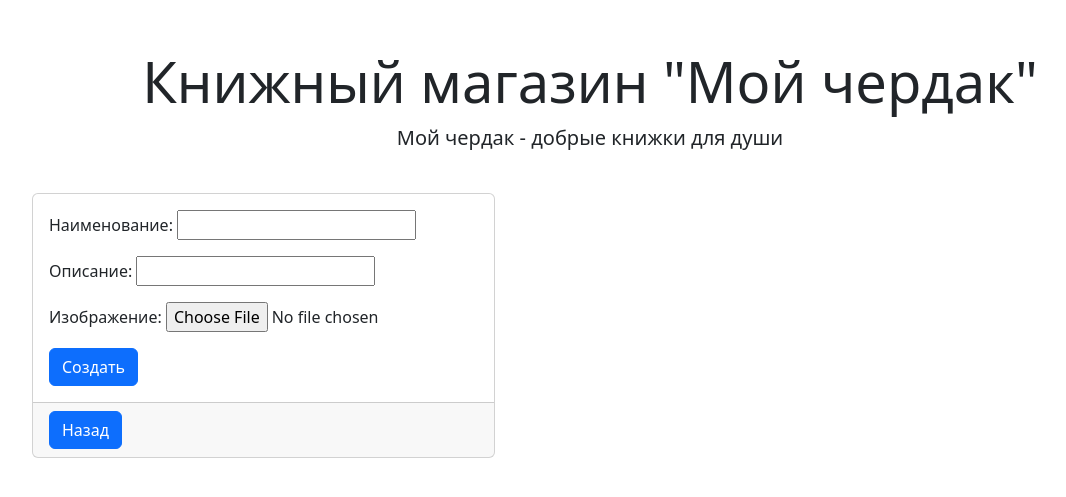
After one commit to marie-george/djangoproject, a Django app: page /blog/create in a window 1280 px wide. The commit adds this page. Shown: the top 497 px of the page, without its empty margins (50-1116 px from the left). Run offline with Django 4.2, Linux system fonts and the light colour scheme.

Commit message:
CRUD Create to model Blog

```diff
--- /dev/null
+++ b/catalog/templates/catalog/blog_form.html
@@ -0,0 +1,21 @@
+{% extends 'catalog/base.html' %}
+
+{% block content %}
+{% load catalog_tags %}
+
+<div class="col">
+  <div class="card">
+    <div class="card-body">
+      <form method="post">
+        {% csrf_token %}
+        {{ form.as_p }}
+        <input type="submit" class="btn btn-primary" value="Создать">
+      </form>
+    </div>
+    <div class="card-footer">
+      <a href="{% url 'catalog:blog_list' %}" class="btn btn-primary">Назад</a>
+    </div>
+  </div>
+</div>
+
+{% endblock %}
--- a/catalog/templates/catalog/blog_list.html
+++ b/catalog/templates/catalog/blog_list.html
@@ -3,6 +3,10 @@
 {% block content %}
 
 {% include 'catalog/includes/inc_main_menu.html' %}
+
+<div class="col-12">
+    <a href="{% url 'catalog:blog_create' %}" class="btn btn-primary m-2">Создать статью блога</a>
+</div>
 <div class="row">
     {% for object in object_list %}
     {% include 'catalog/includes/inc_blog_card.html' %}
--- a/catalog/urls.py
+++ b/catalog/urls.py
@@ -1,7 +1,8 @@
 from django.urls import path
 
 from catalog.apps import CatalogConfig
-from catalog.views import IndexView, ContactsView, ProductListView, ProductDetailView, BlogListView, BlogDetailView
+from catalog.views import IndexView, ContactsView, ProductListView, ProductDetailView, BlogListView, BlogDetailView, \
+    BlogCreateView
 
 app_name = CatalogConfig.name
 
@@ -11,5 +12,6 @@ urlpatterns = [
     path('product_list/', ProductListView.as_view(), name='product_list'),
     path('product_detail/<int:pk>', ProductDetailView.as_view(), name='product_detail'),
     path('blog_list/', BlogListView.as_view(), name='blog_list'),
-    path('blog_detail/<int:pk>', BlogDetailView.as_view(), name='blog_detail')
+    path('blog_detail/<int:pk>', BlogDetailView.as_view(), name='blog_detail'),
+    path('blog/create', BlogCreateView.as_view(), name='blog_create'),
 ]
--- a/catalog/views.py
+++ b/catalog/views.py
@@ -44,3 +44,9 @@ class BlogDetailView(generic.DetailView):
         context_data = super().get_context_data(**kwargs)
         context_data['title'] = self.get_object()
         return context_data
+
+
+class BlogCreateView(generic.CreateView):
+    model = Blog
+    fields = ('name', 'contents', 'preview')
+    success_url = reverse_lazy('catalogue:blog_list')
```
